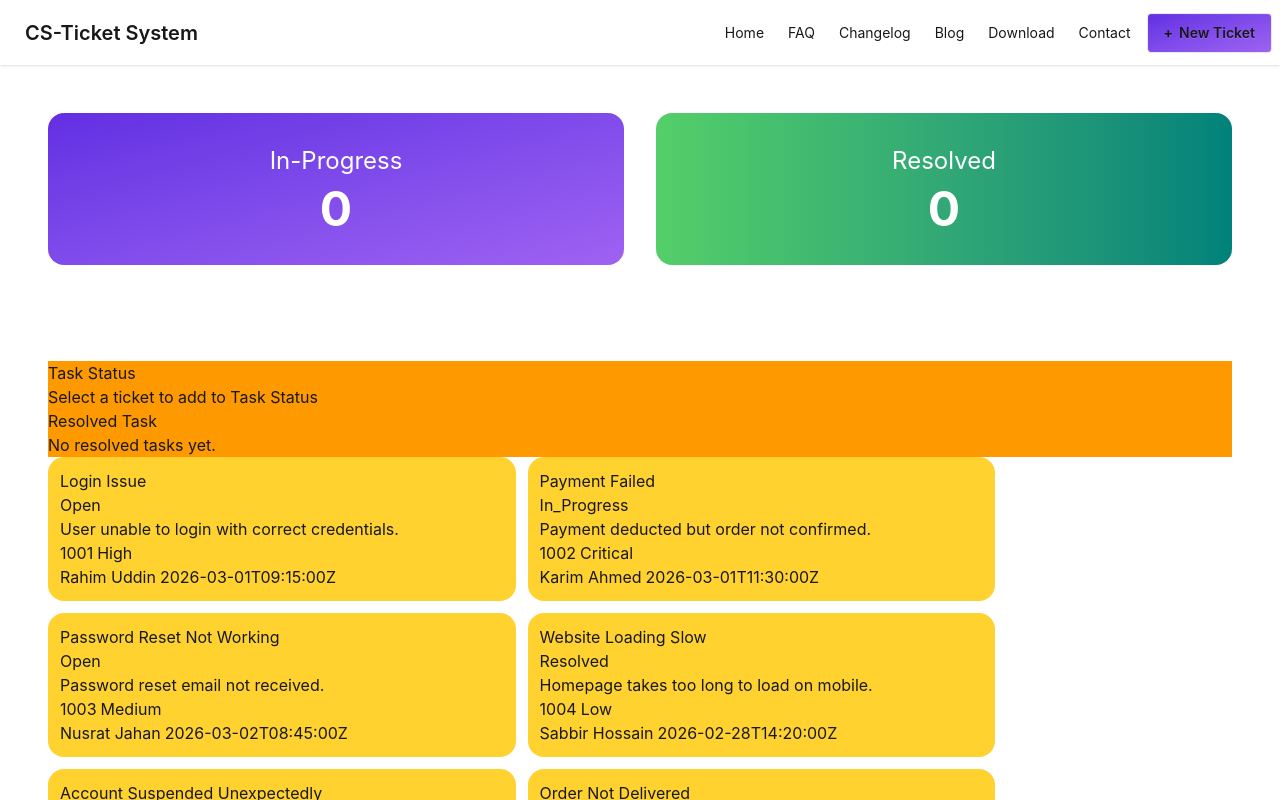
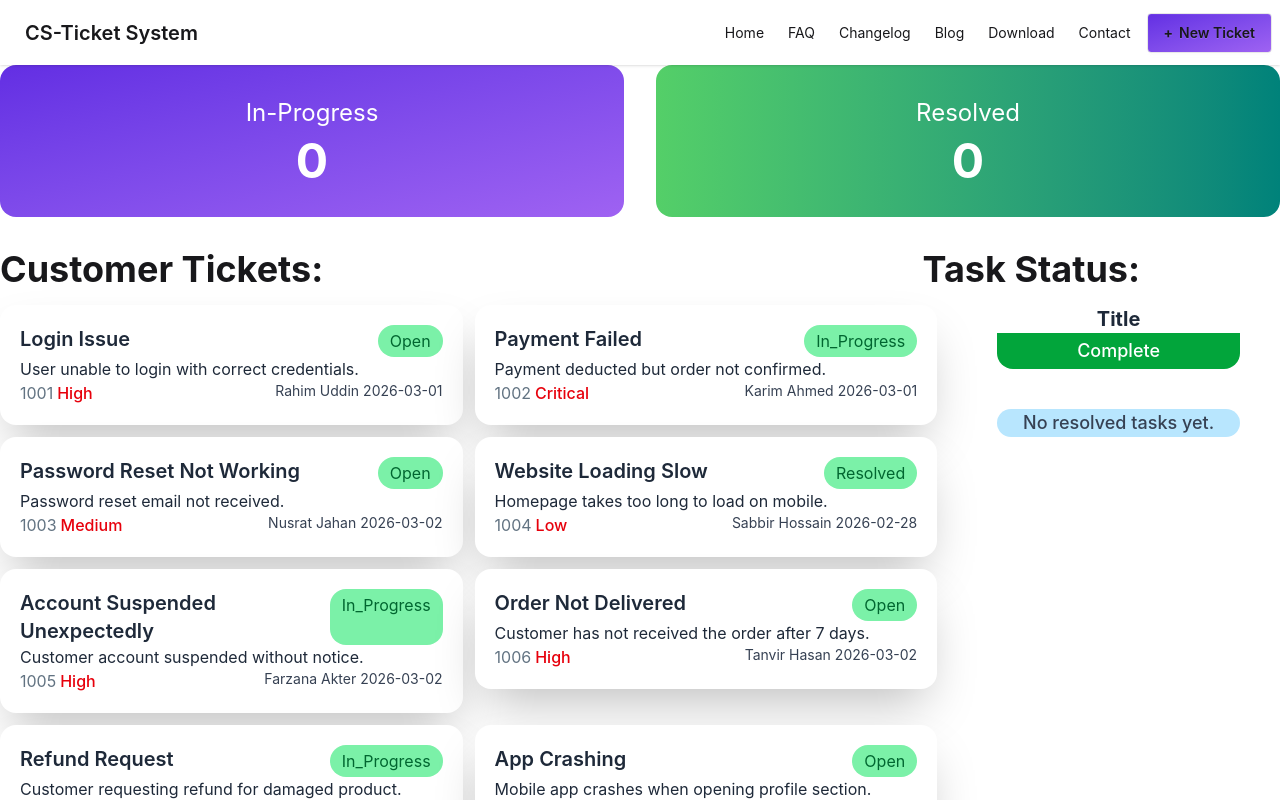
Before and after one commit to ShalehAhmedh/Customer-Support-Ticket-Service, a React (Vite) app: page / in a window 1280 px wide. Shown: the top 800 px of the page. Built offline with nearby package versions, Linux system fonts and the light colour scheme.

Commit message:
Added some css and corrected some errors

```diff
--- a/public/customersData.json
+++ b/public/customersData.json
@@ -6,7 +6,7 @@
     "customer": "Rahim Uddin",
     "priority": "High",
     "status": "Open",
-    "createdAt": "2026-03-01T09:15:00Z"
+    "createdAt": "2026-03-01"
   },
   {
     "id": 1002,
@@ -15,7 +15,7 @@
     "customer": "Karim Ahmed",
     "priority": "Critical",
     "status": "In_Progress",
-    "createdAt": "2026-03-01T11:30:00Z"
+    "createdAt": "2026-03-01"
   },
   {
     "id": 1003,
@@ -24,7 +24,7 @@
     "customer": "Nusrat Jahan",
     "priority": "Medium",
     "status": "Open",
-    "createdAt": "2026-03-02T08:45:00Z"
+    "createdAt": "2026-03-02"
   },
   {
     "id": 1004,
@@ -33,7 +33,7 @@
     "customer": "Sabbir Hossain",
     "priority": "Low",
     "status": "Resolved",
-    "createdAt": "2026-02-28T14:20:00Z"
+    "createdAt": "2026-02-28"
   },
   {
     "id": 1005,
@@ -42,7 +42,7 @@
     "customer": "Farzana Akter",
     "priority": "High",
     "status": "In_Progress",
-    "createdAt": "2026-03-02T10:05:00Z"
+    "createdAt": "2026-03-02"
   },
   {
     "id": 1006,
@@ -51,7 +51,7 @@
     "customer": "Tanvir Hasan",
     "priority": "High",
     "status": "Open",
-    "createdAt": "2026-03-02T12:40:00Z"
+    "createdAt": "2026-03-02"
   },
   {
     "id": 1007,
@@ -60,7 +60,7 @@
     "customer": "Jannatul Ferdous",
     "priority": "Medium",
     "status": "In_Progress",
-    "createdAt": "2026-03-03T07:25:00Z"
+    "createdAt": "2026-03-03"
   },
   {
     "id": 1008,
@@ -69,7 +69,7 @@
     "customer": "Mehedi Rahman",
     "priority": "Critical",
     "status": "Open",
-    "createdAt": "2026-03-03T08:10:00Z"
+    "createdAt": "2026-03-03"
   },
   {
     "id": 1009,
@@ -78,7 +78,7 @@
     "customer": "Sumaiya Islam",
     "priority": "High",
     "status": "Resolved",
-    "createdAt": "2026-03-01T16:55:00Z"
+    "createdAt": "2026-03-01"
   },
   {
     "id": 1010,
@@ -87,6 +87,6 @@
     "customer": "Rafid Chowdhury",
     "priority": "Low",
     "status": "Open",
-    "createdAt": "2026-03-03T09:00:00Z"
+    "createdAt": "2026-03-03"
   }
 ]
--- a/src/Components/Banner/Banner.jsx
+++ b/src/Components/Banner/Banner.jsx
@@ -2,7 +2,7 @@ import React from 'react';
 
 const Banner = () => {
     return (
-        <div className="max-w-7xl mx-auto p-12">
+        <div className="max-w-7xl mx-auto">
             <div className="grid grid-cols-1 md:grid-cols-2 gap-8 text-white">
 
                 <div className="flex flex-col items-center justify-center p-8 rounded-2xl bg-linear-to-br from-[#632EE3] to-[#9F62F2]">
@@ -16,6 +16,10 @@ const Banner = () => {
                 </div>
 
             </div>
+            <div className='flex justify-between mt-8 mb-4'>
+                <div className='text-4xl font-bold'>Customer Tickets:</div>
+                <div className='mr-8 md:mr-35 text-4xl font-bold'>Task Status:</div>
+            </div>
         </div>
     );
 };
--- a/src/Components/CustomerTickets/CustomerTickets.jsx
+++ b/src/Components/CustomerTickets/CustomerTickets.jsx
@@ -5,21 +5,24 @@ const CustomerTickets = ({ ticketsPromise }) => {
     const tickets = use(ticketsPromise)
     console.log(tickets);
     return (
-        <div className='max-w-7xl mx-auto p-12'>
-            <div className='grid grid-cols-1'>
-                <div className='bg-amber-500'>
-                    <p>Task Status</p>
-                    <p>Select a ticket to add to Task Status</p>
-                </div>
-                <div className='bg-amber-500'>
-                    <p>Resolved Task</p>
-                    <p>No resolved tasks yet.</p>
-                </div>
-            </div>
-            <div className='max-w-4/5 grid grid-cols-2 gap-3'>
+        <div className='flex max-w-7xl mx-auto'>
+            <div className='max-w-5xl grid grid-cols-1 md:grid-cols-2 gap-3'>
                 {
                     tickets.map(ticket => <Ticket ticket={ticket}></Ticket>)
                 }
+            </div>
+            <div className='grid grid-cols-1/2 ml-5 text-center'>
+                <div className=''>
+                    <div className='bg-white mb-3 rounded-2xl mx-10'>
+                        <p className='text-xl font-bold text-gray-800'>Title</p>
+                        <button className='px-20 rounded-b-2xl py-1 bg-[#02A53B] text-white text-lg font-medium'>Complete</button>
+                    </div>
+                    <div className='mx-10'>
+                        <p className='text-xl font-bold text-white'>Resolved Task</p>
+                        <p className='bg-sky-200 rounded-2xl text-lg font-medium text-gray-700'>No resolved tasks yet.</p>
+                    </div>
+                </div>
+
             </div>
         </div>
     )
--- a/src/Components/Navbar/Navbar.jsx
+++ b/src/Components/Navbar/Navbar.jsx
@@ -4,7 +4,7 @@ const Navbar = () => {
     return (
         <div className="navbar bg-base-100 shadow-sm">
             <div className="navbar-start">
-                <div className="dropdown">
+                <div className="dropdown hover:via-yellow-500">
                     <div tabIndex={0} role="button" className="btn btn-ghost lg:hidden">
                         <svg xmlns="http://www.w3.org/2000/svg" className="h-5 w-5" fill="none" viewBox="0 0 24 24" stroke="currentColor"> <path strokeLinecap="round" strokeLinejoin="round" strokeWidth="2" d="M4 6h16M4 12h8m-8 6h16" /> </svg>
                     </div>
@@ -32,7 +32,7 @@ const Navbar = () => {
                         <li><a>Contact</a></li>
                     </ul>
                 </div>
-                <a className="btn bg-linear-to-br from-[#632EE3] to-[#9F62F2] items-center"><span className='font-bold'>+</span>New Ticket</a>
+                <a className="btn hover:via-yellow-500 bg-linear-to-br from-[#632EE3] to-[#9F62F2] items-center"><span className='font-bold'>+</span>New Ticket</a>
             </div>
         </div>
     );
--- a/src/Components/Ticket/Ticket.jsx
+++ b/src/Components/Ticket/Ticket.jsx
@@ -14,12 +14,12 @@ const Ticket = (ticket) => {
 
         <div className=''>
             <div>
-                <div className='bg-amber-300 p-3 rounded-2xl'>
-                    <div><p>{ticket.ticket.title}</p><p>{ticket.ticket.status}</p></div>
-                    <div><p>{ticket.ticket.description}</p></div>
-                    <div>
-                        <div>{ticket.ticket.id}<span className='ml-1'>{ticket.ticket.priority}</span></div>
-                        <div>{ticket.ticket.customer}<span className='ml-1'>{ticket.ticket.createdAt}</span></div>
+                <div className='bg-white p-5 rounded-2xl shadow-2xl'>
+                    <div className='flex justify-between'><p className='text-xl font-semibold text-gray-800'>{ticket.ticket.title}</p><p className='bg-green-300 rounded-2xl text-green-800 px-3 py-1 items-center'>{ticket.ticket.status}</p></div>
+                    <div><p className='text-gray-800'>{ticket.ticket.description}</p></div>
+                    <div className='flex justify-between'>
+                        <div className='text-[#627382]'>{ticket.ticket.id}<span className='ml-1 text-md font-medium text-red-600'>{ticket.ticket.priority}</span></div>
+                        <div className='text-sm text-gray-700'>{ticket.ticket.customer}<span className='ml-1 text-sm text-gray-700'>{ticket.ticket.createdAt}</span></div>
                     </div>
                 </div>
             </div>
```
Lines whose indentation alone changed are shown as unchanged.
